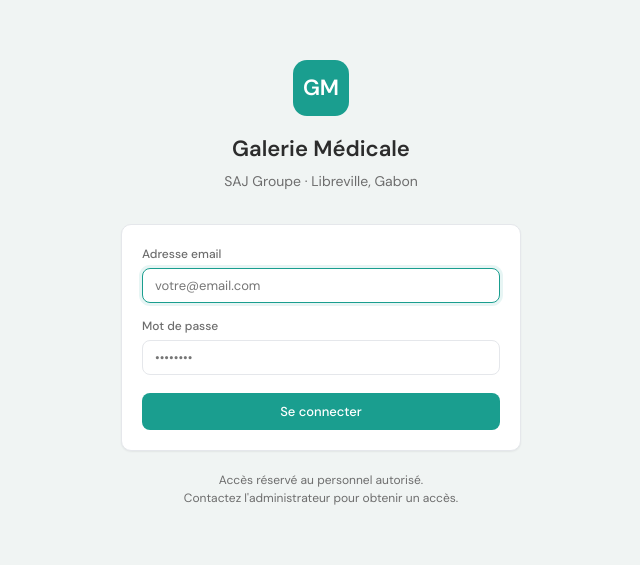
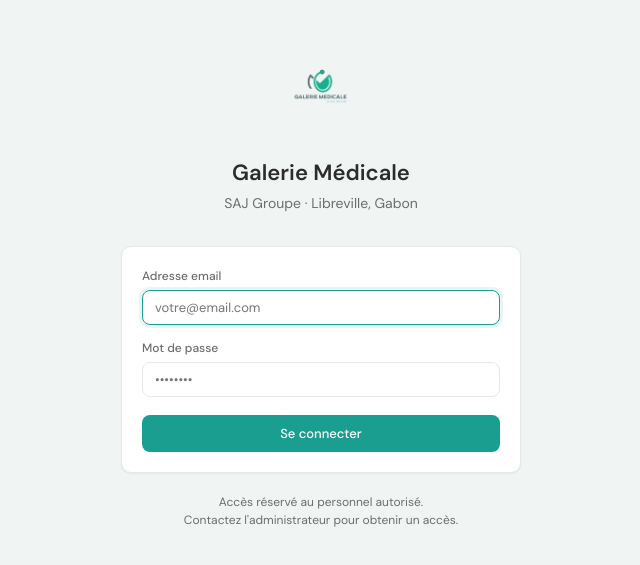
Before and after one commit to nizzyjeb/galerie-medicale, a React (Vite) app: page /login in a window 1280 px wide. Shown: the part 117-682 px from the top of the page, without its empty margins (319-959 px from the left). Built offline with nearby package versions, Linux system fonts and the light colour scheme; no server answers.

Commit message:
feat: logo Galerie Medicale dans app et documents

```diff
--- a/src/components/Layout.jsx
+++ b/src/components/Layout.jsx
@@ -1,5 +1,5 @@
 import { Outlet, NavLink, useNavigate } from 'react-router-dom'
-import { useAuth } from '../hooks/useAuth'
+import { useAuth } from '../hooks/useAuth.jsx'
 import toast from 'react-hot-toast'
 
 const navItems = [
@@ -42,12 +42,16 @@
   return (
     <div className="app-layout">
       <aside className="sidebar">
-        <div style={{ padding: '20px 18px 14px', borderBottom: '1px solid rgba(255,255,255,.08)' }}>
-          <div style={{ fontSize: 13, fontWeight: 600, color: '#fff', letterSpacing: '.3px' }}>Galerie Médicale</div>
-          <div style={{ fontSize: 11, color: 'rgba(255,255,255,.4)', marginTop: 2 }}>SAJ Groupe · Libreville</div>
-          {profile?.role === 'admin' && (
-            <div style={{ display:'inline-block', background:'var(--teal)', color:'#fff', fontSize:9, padding:'2px 7px', borderRadius:10, marginTop:6, letterSpacing:.5, fontWeight:600 }}>ADMIN</div>
-          )}
+        {/* Logo dans la sidebar */}
+        <div style={{ padding: '16px 18px 14px', borderBottom: '1px solid rgba(255,255,255,.08)', display: 'flex', alignItems: 'center', gap: 10 }}>
+          <img src="/logo.png" alt="Galerie Médicale" style={{ width: 42, height: 42, objectFit: 'contain', borderRadius: 6, background: '#fff', padding: 3 }} />
+          <div>
+            <div style={{ fontSize: 12, fontWeight: 600, color: '#fff', letterSpacing: '.3px', lineHeight: 1.3 }}>Galerie Médicale</div>
+            <div style={{ fontSize: 10, color: 'rgba(255,255,255,.4)', marginTop: 1 }}>SAJ Groupe · Libreville</div>
+            {profile?.role === 'admin' && (
+              <div style={{ display:'inline-block', background:'var(--teal)', color:'#fff', fontSize:9, padding:'1px 6px', borderRadius:8, marginTop:3, letterSpacing:.5, fontWeight:600 }}>ADMIN</div>
+            )}
+          </div>
         </div>
 
         <nav style={{ padding: '10px 0', flex: 1 }}>
@@ -86,7 +90,8 @@
               <div style={{ fontSize:10, color:'rgba(255,255,255,.4)' }}>{profile?.role}</div>
             </div>
           </div>
-          <button onClick={handleSignOut} style={{ width:'100%', background:'rgba(255,255,255,.06)', border:'none', borderRadius:7, padding:'7px 10px', color:'rgba(255,255,255,.6)', fontSize:12, cursor:'pointer', textAlign:'left', transition:'background .15s' }}
+          <button onClick={handleSignOut}
+            style={{ width:'100%', background:'rgba(255,255,255,.06)', border:'none', borderRadius:7, padding:'7px 10px', color:'rgba(255,255,255,.6)', fontSize:12, cursor:'pointer', textAlign:'left' }}
             onMouseEnter={e => e.target.style.background='rgba(255,255,255,.1)'}
             onMouseLeave={e => e.target.style.background='rgba(255,255,255,.06)'}>
             Se déconnecter
@@ -96,7 +101,10 @@
 
       <div className="main-content">
         <header className="topbar">
-          <div style={{ fontSize:15, fontWeight:600 }} id="page-title">Galerie Médicale</div>
+          <div style={{ display:'flex', alignItems:'center', gap:12 }}>
+            <img src="/logo.png" alt="GM" style={{ width:28, height:28, objectFit:'contain' }} />
+            <div style={{ fontSize:15, fontWeight:600 }}>Galerie Médicale</div>
+          </div>
           <div style={{ display:'flex', alignItems:'center', gap:12 }}>
             <span style={{ fontSize:12, color:'var(--gray)' }}>
               {new Date().toLocaleDateString('fr-FR', { weekday:'long', day:'numeric', month:'long', year:'numeric' })}
--- a/src/pages/Factures.jsx
+++ b/src/pages/Factures.jsx
@@ -52,8 +52,7 @@
         <div id="print-zone" style={{ padding: '36px 48px', fontFamily: 'Arial, sans-serif', fontSize: 13, color: '#2C2C2C' }}>
           <div style={{ display: 'flex', justifyContent: 'space-between', alignItems: 'flex-start', marginBottom: 8 }}>
             <div>
-              <div style={{ fontSize: 22, fontWeight: 700, color: '#1A9E8F' }}>GALERIE MÉDICALE</div>
-              <div style={{ fontSize: 11, color: '#6D6D6D', marginTop: 2 }}>BY SAJ GROUPE</div>
+              <img src="/logo.png" alt="Galerie Médicale" style={{ height: 70, objectFit: "contain" }} />
             </div>
             <div style={{ textAlign: 'right', fontSize: 11, color: '#6D6D6D', lineHeight: 1.7 }}>
               <div>Gallerie Océane, Libreville, Gabon</div>
--- a/src/pages/Login.jsx
+++ b/src/pages/Login.jsx
@@ -1,5 +1,5 @@
 import { useState } from 'react'
-import { useAuth } from '../hooks/useAuth'
+import { useAuth } from '../hooks/useAuth.jsx'
 import toast from 'react-hot-toast'
 
 export default function Login() {
@@ -23,8 +23,8 @@
     <div style={{ minHeight:'100vh', display:'flex', alignItems:'center', justifyContent:'center', background:'#f0f4f3', fontFamily:'var(--font)', padding:20 }}>
       <div style={{ width:'100%', maxWidth:400 }}>
         <div style={{ textAlign:'center', marginBottom:32 }}>
-          <div style={{ width:56, height:56, borderRadius:14, background:'var(--teal)', display:'flex', alignItems:'center', justifyContent:'center', margin:'0 auto 16px', fontSize:22, color:'#fff', fontWeight:700 }}>GM</div>
-          <h1 style={{ fontSize:22, fontWeight:600, color:'var(--text)', marginBottom:6 }}>Galerie Médicale</h1>
+          <img src="/logo.png" alt="Galerie Médicale" style={{ width:100, height:100, objectFit:'contain', marginBottom:12 }} />
+          <h1 style={{ fontSize:22, fontWeight:600, color:'var(--text)', marginBottom:4 }}>Galerie Médicale</h1>
           <p style={{ color:'var(--gray)', fontSize:14 }}>SAJ Groupe · Libreville, Gabon</p>
         </div>
 
@@ -42,7 +42,9 @@
                   <input type="password" placeholder="••••••••" value={password}
                     onChange={e => setPassword(e.target.value)} />
                 </div>
-                <button type="submit" className="btn btn-primary" style={{ width:'100%', justifyContent:'center', padding:'10px', marginTop:4 }} disabled={loading}>
+                <button type="submit" className="btn btn-primary"
+                  style={{ width:'100%', justifyContent:'center', padding:'10px', marginTop:4, background:'var(--teal)' }}
+                  disabled={loading}>
                   {loading ? 'Connexion...' : 'Se connecter'}
                 </button>
               </div>
```
Also changed, not shown: public/logo.png (added).
